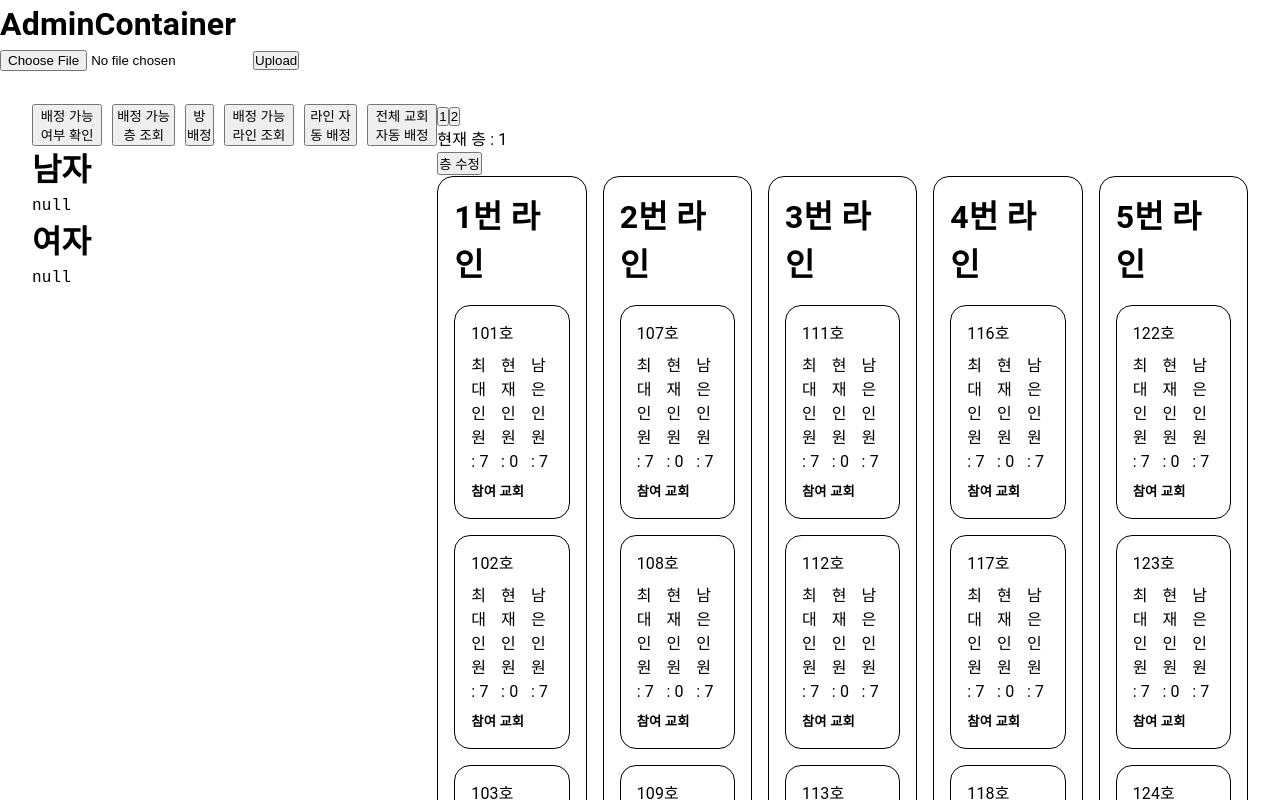
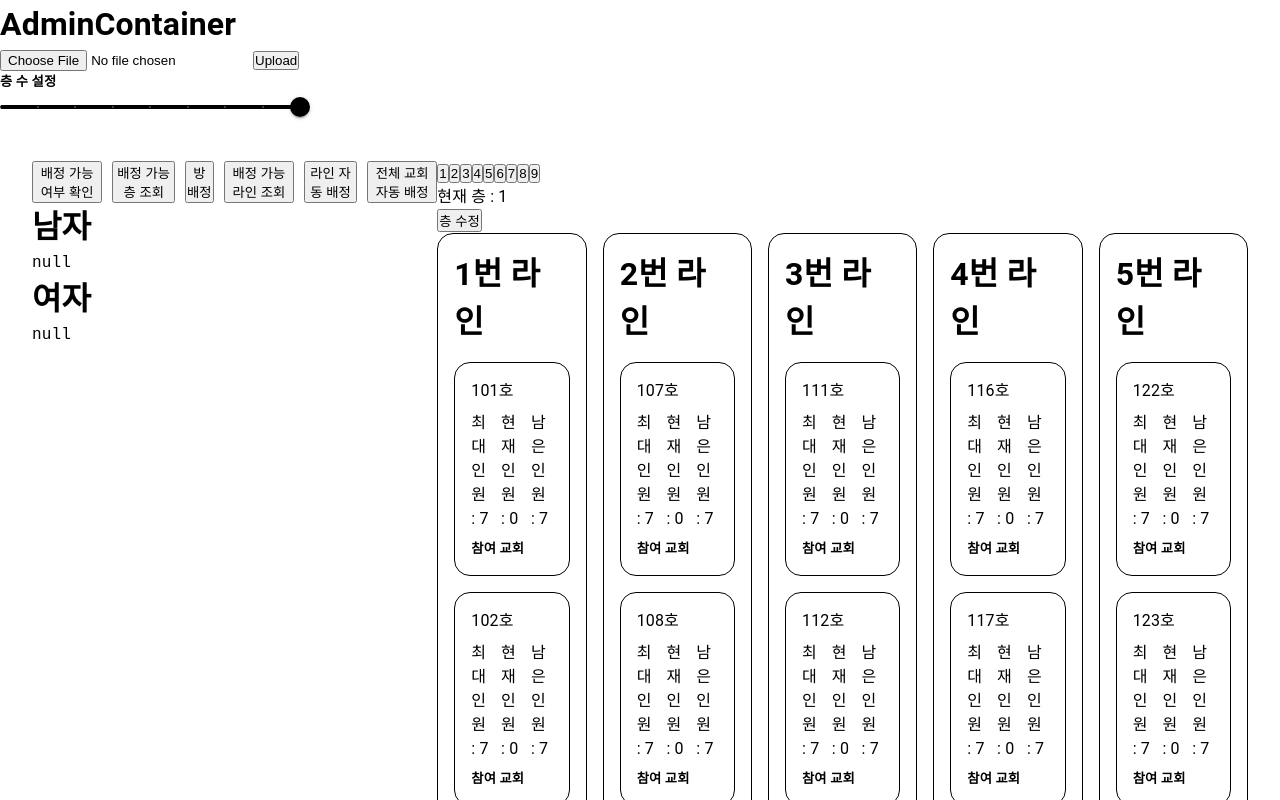
Before and after one commit to LDK1009/V-DAS, a Next.js app in the folder project/: page /admin in a window 1280 px wide. Shown: the top 800 px of the page. Built offline with nearby package versions, Linux system fonts and the light colour scheme; what @mui/material-nextjs would draw is missing.

Commit message:
✨ Feat : 층 수 설정 기능 개발

```diff
--- a/project/src/components/pages/admin/AdminContainer.tsx
+++ b/project/src/components/pages/admin/AdminContainer.tsx
@@ -5,12 +5,14 @@ import InputSection from "./container/InputSection";
 import EditDormitoryContainer from "./container/edit-dormitory/EditDormitoryContainer";
 import { Grid2, Stack, styled } from "@mui/material";
 import ChurchListContainer from "./container/church-list/ChurchListContainer";
+import EditFloorCount from "./container/edit-dormitory/EditFloorCount";
 
 const AdminContainer = () => {
   return (
     <div>
       <h1>AdminContainer</h1>
       <InputSection />
+      <EditFloorCount/>
       <BodyArea container>
         <Grid2 size={4}>
           <ChurchListContainer />
--- a/project/src/components/pages/admin/container/church-list/ChurchListContainer.tsx
+++ b/project/src/components/pages/admin/container/church-list/ChurchListContainer.tsx
@@ -12,7 +12,7 @@ const ChurchListContainer = () => {
   const { excelFile } = useExcelStore();
   const { churchMaleArray, churchFemaleArray, setCurrentChurchMaleArray, setCurrentChurchFemaleArray } =
     useCurrentChurchStore();
-  const { dormitoryData } = useDormitoryStore();
+  const { dormitoryData, maxRoomPeople } = useDormitoryStore();
   const { assignRoom, assignLine } = useAssign();
 
   useEffect(() => {
@@ -76,7 +76,7 @@ const ChurchListContainer = () => {
         church: church,
       });
       const assignFloorIndex = assignableFloorIndexArray[0].floorIndex;
-      const assignLineIndex = assignableFloorIndexArray[0].lineIndexArray[0];
+      const assignLineIndex = assignableFloorIndexArray[0].lineInfoArray[0].lineIndex;
 
       alert(
         `${churchMaleArray[0].churchName} 배정 가능 라인 조회 결과 : \n ${assignFloorIndex}층 ${assignLineIndex}라인`
@@ -99,9 +99,33 @@ const ChurchListContainer = () => {
         // 배정 층
         const assignFloorIndex = assignableFloorIndexArray[0].floorIndex;
         // 배정 라인
-        const assignLineIndex = assignableFloorIndexArray[0].lineIndexArray[0];
+        const assignLineIndex = assignableFloorIndexArray[0].lineInfoArray[0].lineIndex;
+        // 교회 인원
+        const churchPeople = church.people;
 
         console.log("배정 위치 : ", church.churchName, assignFloorIndex, assignLineIndex);
+
+        // 교회 인원이 방 최대 인원보다 작으면 찢어지지 않는 라인에 배정(maxRoomPeople로 나누어 떨어지는 라인)
+        if (maxRoomPeople > churchPeople) {
+          let shouldBreak = false; // 플래그 변수 선언
+          for (const floorInfo of assignableFloorIndexArray) {
+            for (const lineInfo of floorInfo.lineInfoArray) {
+              if (lineInfo.lineRemain % maxRoomPeople === 0) {
+                assignLine({
+                  sex: "male",
+                  church: church,
+                  floorIndex: floorInfo.floorIndex,
+                  lineIndex: lineInfo.lineIndex,
+                });
+                shouldBreak = true;
+                break;
+              }
+            }
+            if (shouldBreak) break; // 플래그가 true이면 외부 반복문도 종료
+          }
+
+          continue;
+        }
 
         // 라인배정
         assignLine({
--- a/project/src/components/pages/admin/container/edit-dormitory/ChangeFloorButtonGroup.tsx
+++ b/project/src/components/pages/admin/container/edit-dormitory/ChangeFloorButtonGroup.tsx
@@ -3,7 +3,7 @@ import { Modal, Stack, styled } from "@mui/material";
 import React, { useState } from "react";
 
 const ChangeFloorButtonGroup = () => {
-  const { dormitoryData, currentFloor, setCurrentFloor } = useDormitoryStore();
+  const { dormitoryData, currentFloor, setCurrentFloor, maxFloor } = useDormitoryStore();
 
   const floors = dormitoryData?.floors;
 
@@ -11,7 +11,7 @@ const ChangeFloorButtonGroup = () => {
 
   return (
     <div>
-      {floors?.map((el) => {
+      {floors?.slice(0, maxFloor).map((el) => {
         return (
           <button key={el.floorNumber} onClick={() => setCurrentFloor(el.floorNumber)}>
             {el.floorNumber + 1}
--- /dev/null
+++ b/project/src/components/pages/admin/container/edit-dormitory/EditFloorCount.tsx
@@ -0,0 +1,38 @@
+import { useDormitoryStore } from "@/store/dormitory/dormitoryStore";
+import { FloorType } from "@/types/dormitory";
+import { Slider, styled } from "@mui/material";
+import React from "react";
+
+const EditFloorCount = () => {
+  const { maxFloor, setMaxFloor, dormitoryData, setDormitoryData } = useDormitoryStore();
+
+  function changeDormitoryFloor(floorCount: number) {
+    setMaxFloor(floorCount);
+    const sampleFloor = dormitoryData?.floors[0] as FloorType;
+
+    const newDormitory = Array.from({ length: floorCount }, (_, index) => ({ ...sampleFloor, floorNumber: index }));
+    setDormitoryData({ ...dormitoryData, floors: newDormitory });
+  }
+
+  return (
+    <div>
+      <h5>층 수 설정</h5>
+      <StyeSlider
+        value={maxFloor}
+        valueLabelDisplay="auto"
+        shiftStep={1}
+        step={1}
+        marks
+        min={1}
+        max={9}
+        onChange={(e, value) => changeDormitoryFloor(value as number)}
+      />
+    </div>
+  );
+};
+
+export default EditFloorCount;
+
+const StyeSlider = styled(Slider)`
+  width: 300px;
+`;
--- a/project/src/hooks/assign/useAssignable.ts
+++ b/project/src/hooks/assign/useAssignable.ts
@@ -7,7 +7,7 @@ type CheckLineAssignParamsType = {
   line: LineType;
 };
 
-function checkLineAssign({ church, line }: CheckLineAssignParamsType): boolean {
+function checkLineAssign({ church, line }: CheckLineAssignParamsType): { isAssignable: boolean; lineRemain: number } {
   let lineRemain = 0;
 
   line.rooms.forEach((room) => {
@@ -15,10 +15,10 @@ function checkLineAssign({ church, line }: CheckLineAssignParamsType): boolean {
   });
 
   if (lineRemain < church.people) {
-    return false;
+    return { isAssignable: false, lineRemain: lineRemain };
   }
 
-  return true;
+  return { isAssignable: true, lineRemain: 0 };
 }
 
 type GetAssignableInFloorParamsType = {
@@ -26,21 +26,26 @@ type GetAssignableInFloorParamsType = {
   floorIndex: number;
 };
 
+type LineInfoType = {
+  lineIndex: number;
+  lineRemain: number;
+};
+
 function getAssignableInFloor({ church, floorIndex }: GetAssignableInFloorParamsType) {
   const currentDormitory = useDormitoryStore.getState().dormitoryData;
   const { lines } = currentDormitory?.floors[floorIndex] as FloorType;
 
-  const assignableLineIndexArray: number[] = [];
+  const assignableLineInfoArray: LineInfoType[] = [];
 
   lines.forEach((line, lineIndex) => {
-    const isAssignable = checkLineAssign({ church, line });
+    const { isAssignable, lineRemain } = checkLineAssign({ church, line });
 
     if (isAssignable) {
-      assignableLineIndexArray.push(lineIndex);
+      assignableLineInfoArray.push({ lineIndex: lineIndex, lineRemain: lineRemain });
     }
   });
 
-  return assignableLineIndexArray;
+  return assignableLineInfoArray;
 }
 
 type GetAssignableInDormitoryParamsType = {
@@ -52,13 +57,13 @@ function getAssignableInDormitory({ church }: GetAssignableInDormitoryParamsType
   const currentDormitory = useDormitoryStore.getState().dormitoryData;
 
   const { floors } = currentDormitory as DormitoryType;
-  const assignableFloorIndexArray: { floorIndex: number; lineIndexArray: number[] }[] = [];
+  const assignableFloorIndexArray: { floorIndex: number; lineInfoArray: LineInfoType[] }[] = [];
 
   floors.forEach((_, floorIndex) => {
     const assignableLineIndexArray = getAssignableInFloor({ church, floorIndex });
 
     if (assignableLineIndexArray.length > 0) {
-      assignableFloorIndexArray.push({ floorIndex: floorIndex, lineIndexArray: assignableLineIndexArray });
+      assignableFloorIndexArray.push({ floorIndex: floorIndex, lineInfoArray: assignableLineIndexArray });
     }
   });
 
--- a/project/src/store/dormitory/dormitoryStore.ts
+++ b/project/src/store/dormitory/dormitoryStore.ts
@@ -37,7 +37,7 @@ const initialFloor: FloorType = {
 ////////// 기숙사 초기화
 const initialDormitory: DormitoryType = {
   // floors: Array.from({ length: 9 }, (_, index) => ({
-  floors: Array.from({ length: 2 }, (_, index) => ({
+  floors: Array.from({ length: 9 }, (_, index) => ({
     ...initialFloor,
     floorNumber: index,
   })),
```
